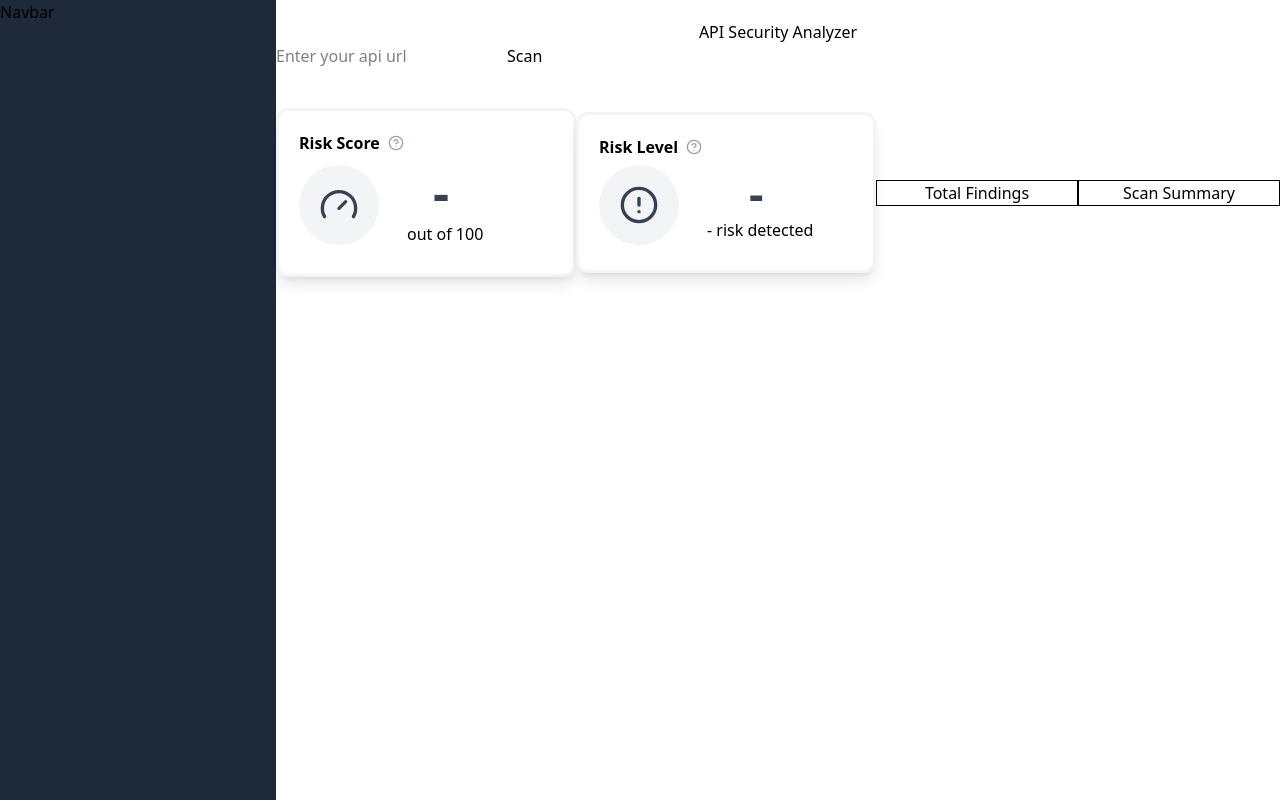
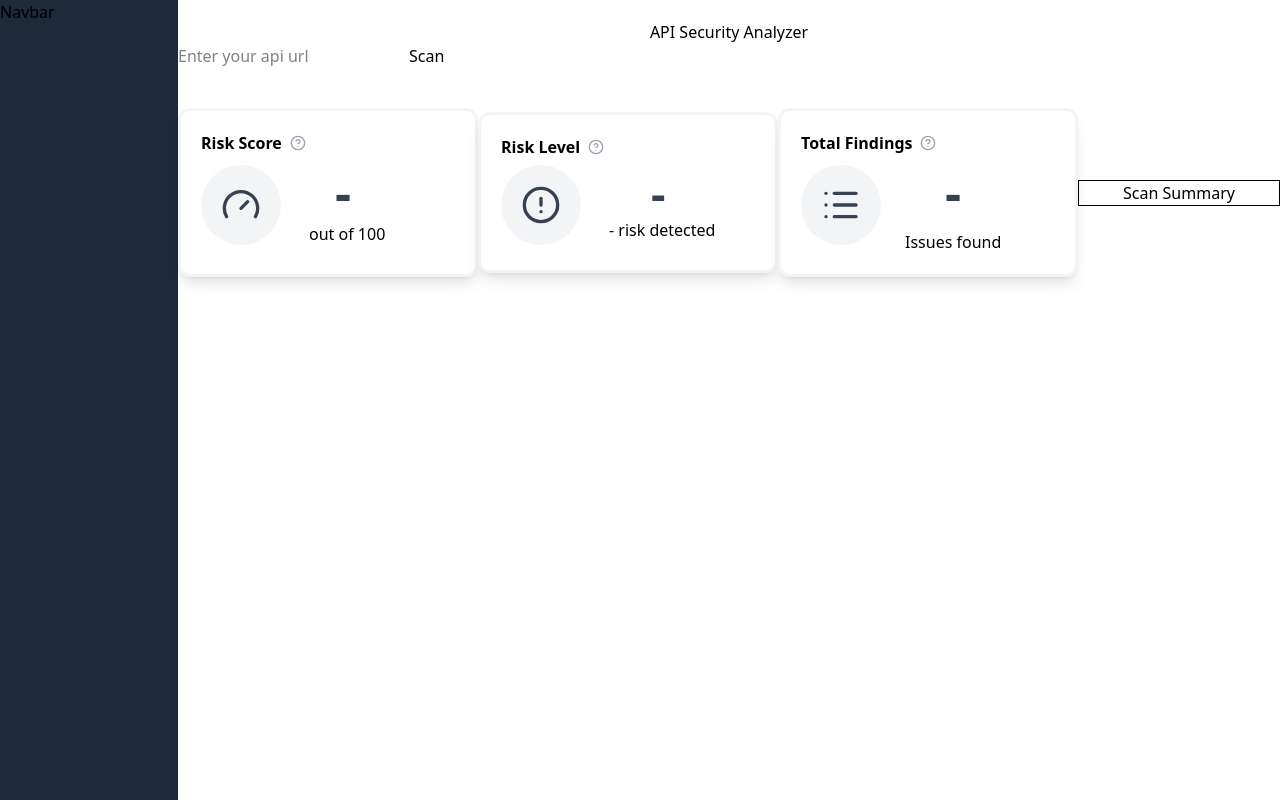
Before and after one commit to Jenushan44/api-security-analyzer, a Next.js app in the folder frontend/: page / in a window 1280 px wide. Built offline with nearby package versions, Linux system fonts and the light colour scheme.

Commit message:
feat: add total findings summary card

```diff
--- a/frontend/app/page.tsx
+++ b/frontend/app/page.tsx
@@ -2,7 +2,7 @@
 import { useState } from 'react'
 import Navbar from "../components/Navbar"
 import { ScanResult } from "../types/scan";
-import { Gauge, CircleHelp, CircleCheck, CircleAlert, ShieldAlert, TriangleAlert } from 'lucide-react';
+import { Gauge, CircleHelp, CircleCheck, CircleAlert, ShieldAlert, TriangleAlert, List } from 'lucide-react';
 
 export default function Home() {
 
@@ -12,6 +12,7 @@ export default function Home() {
   const [loading, setLoading] = useState(false)
   const [riskScoreInfo, setRiskScoreInfo] = useState(false);
   const [riskLevelInfo, setRiskLevelInfo] = useState(false);
+  const [totalFindingsInfo, setTotalFindingsInfo] = useState(false)
 
   // Sends the user url to the FastAPI scanner and stores returned report
   async function handleScan() {
@@ -135,6 +136,7 @@ export default function Home() {
               </div>
 
             </div>
+
             <div className='flex items-center gap-6'>
               {result ? (
                 result.risk_score >= 76 ? (
@@ -194,14 +196,47 @@ export default function Home() {
           </div>
 
 
-          <div className='border'>
-            <div className='w-[200px]'>
-              <p>Total Findings</p>
+
+          <div className="md:w-[260px] lg:w-[300px]  border border-gray-100 border-3 rounded-xl bg-white p-5 shadow-lg">
+            <div className="flex items-center  gap-2">
+              <p className='font-bold'>Total Findings</p>
+              <div className='relative'>
+                <button onClick={() => { setTotalFindingsInfo(!totalFindingsInfo) }}>
+                  <CircleHelp className='text-gray-400 w-4 h-4 translate-y-1/8 cursor-pointer' />
+                </button>
+
+                {totalFindingsInfo && (
+                  <div className='absolute left-1/2 -translate-x-1/2 p-2 w-50 bottom-full bg-gray-100 border border-gray-300 border-1 rounded-xl'>
+                    <p className='text-[13px]'>Total findings counts all detected issues across security headers, sensitive data, rate limiting, authentication exposure, CORS and cookie checks.</p>
+                  </div>
+                )}
+              </div>
+
             </div>
-            <div>
-              {result && (
-                <p></p>
-              )}
+
+            <div className='flex items-center gap-6'>
+              {result ? (
+                result.risk_score >= 0 ? (
+                  <div className="w-20 h-20 rounded-full bg-[#DBEAFE] flex items-center justify-center">
+                    < List className="w-10 h-10 text-[#2563EB]" />
+                  </div>
+                ) : (
+                  <div className="w-20 h-20 rounded-full bg-gray-100 flex items-center justify-center">
+                    < List className="w-10 h-10 text-[#374151]" />
+                  </div>
+                )
+              ) : <div className="w-20 h-20 rounded-full bg-gray-100 flex items-center justify-center">
+                < List className="w-10 h-10 text-[#374151]" />
+              </div>} {
+              }
+
+              <div className='flex flex-col items-center'>
+                {result ? (
+                  <p className='text-[50px] text-[#2563EB] font-semibold'>{result.findings.length}</p>
+                ) : <p className='text-[50px] text-[#374151] font-semibold'>-</p>
+                }
+                <p>Issues found</p>
+              </div>
             </div>
           </div>
 
```
